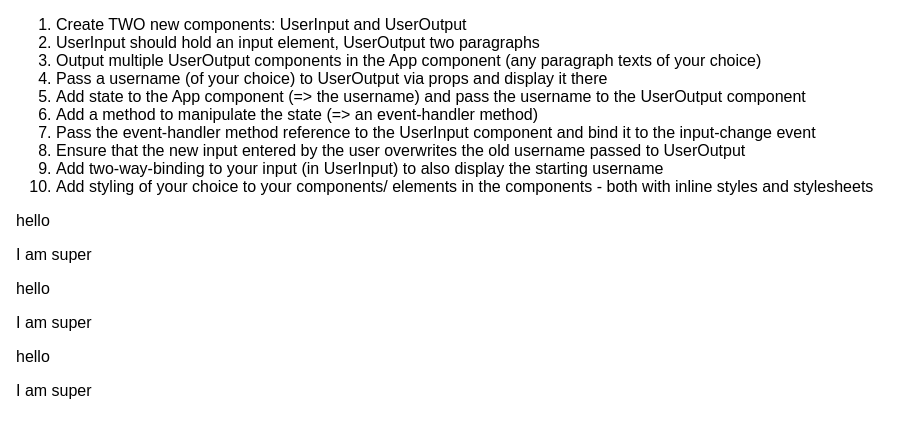
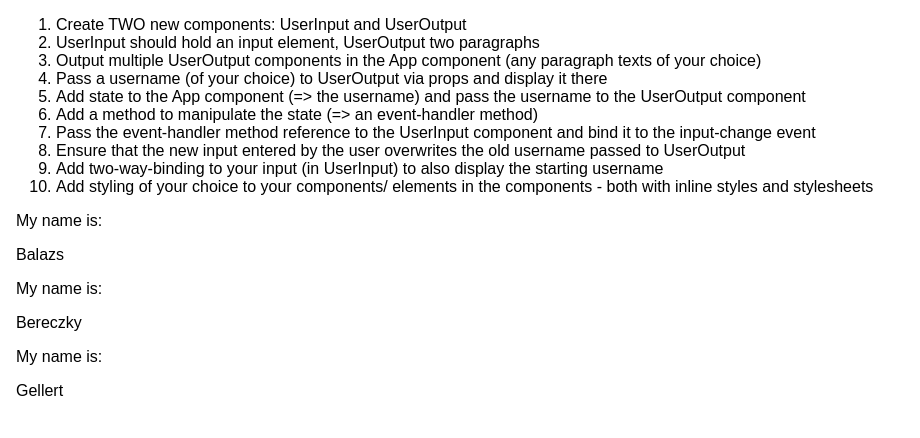
Before and after one commit to bereczkybalazs/first-react-test-udemy, a React (Create React App) app: page / in a window 1280 px wide. Shown: the top 438 px of the page, without its empty margins (0-920 px from the left). Built offline with nearby package versions, Linux system fonts and the light colour scheme.

Commit message:
passing username to userOutput

```diff
--- a/src/App.js
+++ b/src/App.js
@@ -18,9 +18,9 @@ class App extends Component {
           <li>Add two-way-binding to your input (in UserInput) to also display the starting username</li>
           <li>Add styling of your choice to your components/ elements in the components - both with inline styles and stylesheets</li>
         </ol>
-        <UserOutput/>
-        <UserOutput/>
-        <UserOutput/>
+        <UserOutput userName="Balazs"/>
+        <UserOutput userName="Bereczky"/>
+        <UserOutput userName="Gellert"/>
       </div>
     );
   }
--- a/src/UserOutput/UserOutput.js
+++ b/src/UserOutput/UserOutput.js
@@ -3,8 +3,8 @@ import React from 'react'
 const userOutput = (props) => {
   return (
     <div>
-      <p>hello</p>
-      <p>I am super</p>
+      <p>My name is:</p>
+      <p>{ props.userName }</p>
     </div>
   )
 }
```
